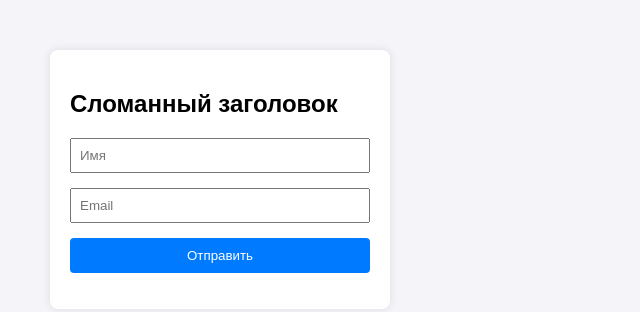
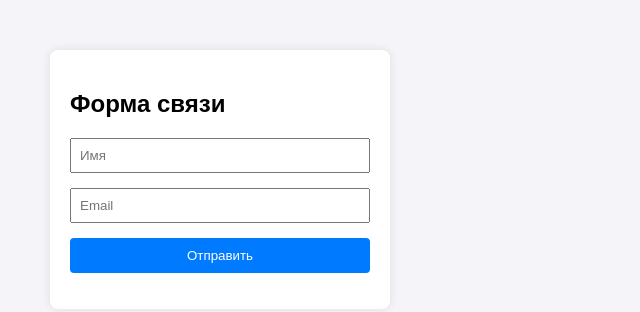
Before and after one commit to G0G0SHA/TESTIM, a plain HTML site: page index.html in a window 1280 px wide. Shown: the whole page, without its empty margins (0-640 px from the left). Drawn offline with Linux system fonts and the light colour scheme.

Commit message:
Change header text from 'Сломанный заголовок' to 'Форма связи'

```diff
--- a/index.html
+++ b/index.html
@@ -16,7 +16,7 @@
 <body>
 
     <div class="form-container">
-        <h2 id="header">Сломанный заголовок</h2>
+        <h2 id="header">Форма связи</h2>
         <form id="feedback-form" onsubmit="event.preventDefault(); document.getElementById('message').innerText = 'Успешно отправлено!';">
             <input type="text" id="name" placeholder="Имя" required>
             <input type="email" id="email" placeholder="Email" required>
```
